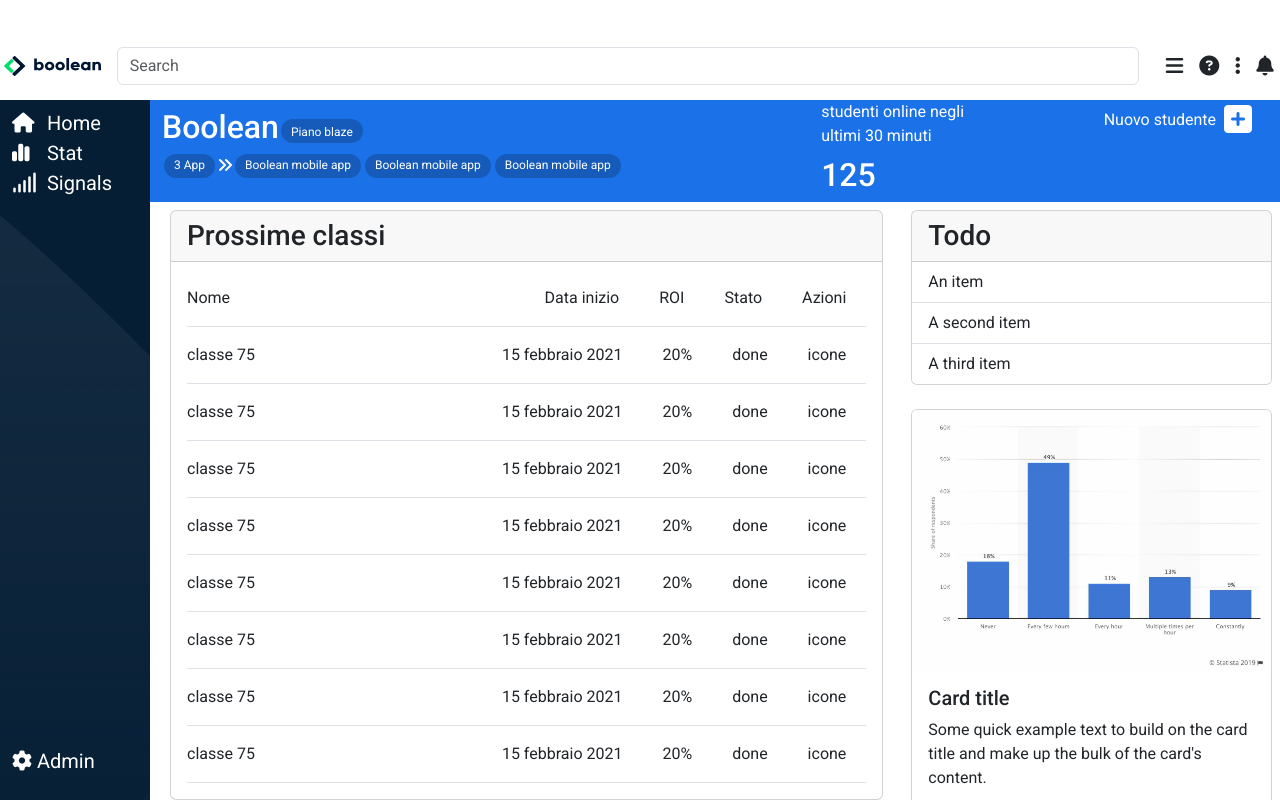
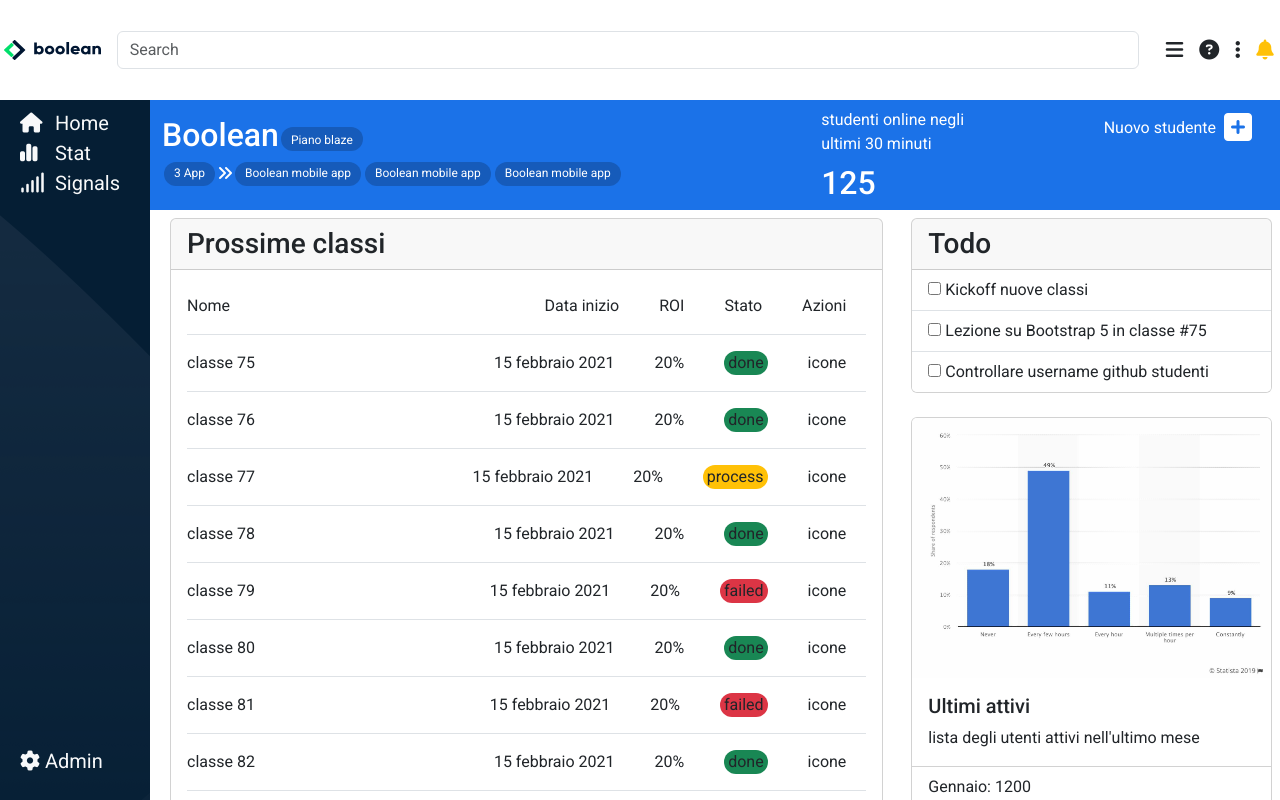
Before and after one commit to GiacomoBozzolino/html-css-bootstrap-dashboard, a plain HTML site: page index.html in a window 1280 px wide. Drawn offline with nearby package versions, Linux system fonts and the light colour scheme.

Commit message:
[FEAT]lavoro contenuto cards

```diff
--- a/css/style.css
+++ b/css/style.css
@@ -12,10 +12,10 @@
     list-style-type: none;
 }
 
-a{
+/* a{
     text-decoration: none;
     color: inherit;
-}
+} */
 
 main{
     width: 100%;
@@ -28,7 +28,7 @@
 /* CLASSI HEADER */
 header{
     width: 100%;
-    height: 75px;
+    height: 100px;
     background-color: white;
 
 }
@@ -66,6 +66,11 @@
 .icon{
     width: 30px;
 
+}
+
+
+.side-bar-link:hover{
+    background-color: gray;
 }
 /* CLASSI DASHBOARD */
 .dashboard{
--- a/index.html
+++ b/index.html
@@ -17,7 +17,7 @@
 </head>
     <body>
         <!-- INIZIO HEADER -->
-        <header class="fixed-top py-3">
+        <header class="fixed-top ">
                 <div class="container-fluid">
                     <div class="row  align-items-center height-row ">
                         <div class="col-1 d-flex justify-content-center ">
@@ -46,13 +46,13 @@
                                 </li>
                                 <li class="p-2">
                                     <div class="dropdown">
-                                        <a  href="#" role="button" data-bs-toggle="dropdown" aria-expanded="false">
+                                        <a  href="#" role="button" data-bs-toggle="dropdown" aria-expanded="false" class="link-warning link-underline-opacity-0 ">
                                             <i class="fa-solid fa-bell"></i>
                                         </a>
                                         <ul class="dropdown-menu">
-                                            <li><a class="dropdown-item" href="#">Action</a></li>
-                                            <li><a class="dropdown-item" href="#">Another action</a></li>
-                                            <li><a class="dropdown-item" href="#">Something else here</a></li>
+                                            <li><a class="dropdown-item" href="#">Profilo</a></li>
+                                            <li><a class="dropdown-item" href="#">Fatturazione</a></li>
+                                            <li><a class="dropdown-item" href="#">Logout</a></li>
                                         </ul>
                                     </div>
                                 </li>
@@ -71,20 +71,20 @@
                         <div class="side-bar-menu  ">
                             <ul class="ps-1">
                                 <li>
-                                    <a href="">
+                                    <a href="" class="link-underline-opacity-0 link-light side-bar-link p-2">
                                             <i class="fa-solid fa-house icon"></i>
                                             <span class="d-none d-xl-inline">Home</span>
                                     </a>
                                 </li>
                                 <li>
-                                    <a href="">
+                                    <a href="" class="link-underline-opacity-0 link-light side-bar-link p-2">
                                         <i class="fa-solid fa-chart-simple  icon"></i>
                                         <span class="d-none d-xl-inline">Stat</span>
 
                                     </a>
                                 </li>
                                 <li>
-                                    <a href="">
+                                    <a href="" class="link-underline-opacity-0 link-light side-bar-link p-2">
                                         <i class="fas fa-signal icon "></i>
                                         <span class="d-none d-xl-inline">Signals</span>
                                     </a>
@@ -98,7 +98,7 @@
                         <div class="side-bar-menu">
                             <ul class="ps-1">
                                 <li>
-                                    <a href="">
+                                    <a href="" class="link-underline-opacity-0 link-light side-bar-link p-2">
                                             <i class="fas fa-gear"></i>
                                             <span class="d-none d-xl-inline">Admin</span>
                                     </a>
@@ -115,13 +115,13 @@
                 <div class="top-bar">
                     <!-- TOP-BAR -->
                     <div class="row justify-content-between align-items-center m-0 ">
-                        <div class="col-12 col-lg-3 col-xl-2  order-1 order-lg-3 align-self-start ">
+                        <div class="col-12 col-lg-3 col-xl-2 order-1 order-lg-3 align-self-start pt-2 ">
                             <div class="content d-flex pt-2">
                                 <div class="pe-2">Nuovo studente</div>
                                 <div><i class="fa-solid fa-square-plus fa-2xl"></i></div>
                             </div>
                         </div>
-                        <div class="col-12 col-lg-4 col-xl-6   order-2 order-lg-1">
+                        <div class="col-12 col-lg-4 col-xl-6 order-2 order-lg-1 pt-2">
                             <div class="content ">
                                 <div class="d-flex align-items-center">
                                     <h2> Boolean</h2>
@@ -140,7 +140,7 @@
                                 </ul>
                             </div>
                         </div>
-                        <div class="col-12 col-lg-3 col-xl-2  order-3 order-lg-2">
+                        <div class="col-12 col-lg-3 col-xl-2 order-3 order-lg-2 pt-2">
                             <div class="content">
                                 <div class="pb-2">studenti online negli ultimi 30 minuti</div>
                                 <h2>125</h2>
@@ -158,8 +158,8 @@
                                 <div class="card-body">
                                     <div class="card-text d-flex justify-content-between border-bottom pt-2">
                                         <div>Nome</div>
-                                        <div >
-                                            <ul class="d-flex card-list">
+                                        <div>
+                                            <ul class="d-flex card-list justify-content-between">
                                                 <li class="d-none d-xl-block">Data inizio</li>
                                                 <li class="d-none d-xl-block">ROI</li>
                                                 <li>Stato</li>
@@ -170,87 +170,103 @@
                                     <div class="card-text d-flex justify-content-between border-bottom pt-3">
                                         <div> classe 75</div>
                                         <div >
-                                            <ul class="d-flex card-list">
+                                            <ul class="d-flex card-list justify-content-between">
                                                 <li class="d-none d-xl-block"> 15 febbraio 2021</li>
                                                 <li class="d-none d-xl-block"> 20%</li>
-                                                <li> done</li>
+                                                <li>
+                                                    <div class="bg-success rounded-pill px-1 ">done</div>
+                                                </li>
                                                 <li> icone</li>
                                             </ul>
                                         </div>
                                     </div>
                                     <div class="card-text d-flex justify-content-between border-bottom pt-3">
-                                        <div> classe 75</div>
+                                        <div> classe 76</div>
                                         <div >
                                             <ul class="d-flex card-list">
                                                 <li class="d-none d-xl-block"> 15 febbraio 2021</li>
                                                 <li class="d-none d-xl-block"> 20%</li>
-                                                <li> done</li>
+                                                <li>
+                                                    <div class="bg-success rounded-pill px-1">done</div>
+                                                </li>
                                                 <li> icone</li>
                                             </ul>
                                         </div>
                                     </div>
                                     <div class="card-text d-flex justify-content-between border-bottom pt-3">
-                                        <div> classe 75</div>
+                                        <div> classe 77</div>
                                         <div >
-                                            <ul class="d-flex card-list">
+                                            <ul class="d-flex card-list justify-content-between">
                                                 <li class="d-none d-xl-block"> 15 febbraio 2021</li>
                                                 <li class="d-none d-xl-block"> 20%</li>
-                                                <li> done</li>
+                                                <li class="text-center">
+                                                    <div class="bg-warning rounded-pill px-1">process</div>
+                                                </li>
                                                 <li> icone</li>
                                             </ul>
                                         </div>
                                     </div>
                                     <div class="card-text d-flex justify-content-between border-bottom pt-3">
-                                        <div> classe 75</div>
+                                        <div> classe 78</div>
                                         <div >
-                                            <ul class="d-flex card-list">
+                                            <ul class="d-flex card-list text-center ">
                                                 <li class="d-none d-xl-block"> 15 febbraio 2021</li>
                                                 <li class="d-none d-xl-block"> 20%</li>
-                                                <li> done</li>
+                                                <li>
+                                                    <div class="bg-success rounded-pill px-1">done</div>
+                                                </li>
                                                 <li> icone</li>
                                             </ul>
                                         </div>
                                     </div>
                                     <div class="card-text d-flex justify-content-between border-bottom pt-3">
-                                        <div> classe 75</div>
+                                        <div> classe 79</div>
                                         <div >
-                                            <ul class="d-flex card-list">
+                                            <ul class="d-flex card-list text-center">
                                                 <li class="d-none d-xl-block"> 15 febbraio 2021</li>
                                                 <li class="d-none d-xl-block"> 20%</li>
-                                                <li> done</li>
+                                                <li>
+                                                    <div class="bg-danger rounded-pill px-1">failed</div>
+                                                </li>
                                                 <li> icone</li>
                                             </ul>
                                         </div>
                                     </div>
                                     <div class="card-text d-flex justify-content-between border-bottom pt-3">
-                                        <div> classe 75</div>
+                                        <div> classe 80</div>
                                         <div >
                                             <ul class="d-flex card-list">
                                                 <li class="d-none d-xl-block"> 15 febbraio 2021</li>
                                                 <li class="d-none d-xl-block"> 20%</li>
-                                                <li> done</li>
+                                                <li>
+                                                    <div class="bg-success rounded-pill px-1">done</div>
+                                                </li>
                                                 <li> icone</li>
                                             </ul>
                                         </div>
                                     </div>
                                     <div class="card-text d-flex justify-content-between border-bottom pt-3">
-                                        <div> classe 75</div>
+                                        <div> classe 81</div>
                                         <div >
                                             <ul class="d-flex card-list">
                                                 <li class="d-none d-xl-block"> 15 febbraio 2021</li>
                                                 <li class="d-none d-xl-block"> 20%</li>
-                                                <li> done</li>
+                                                <li>
+                                                    <div class="bg-danger rounded-pill px-1">failed</div>
+                                                </li>
                                                 <li> icone</li>
                                             </ul>
                                         </div>
                                     </div>
                                     <div class="card-text d-flex justify-content-between border-bottom pt-3">
-                                        <div> classe 75</div>
+                                        <div> classe 82</div>
                                         <div >
                                             <ul class="d-flex card-list">
                                                 <li class="d-none d-xl-block"> 15 febbraio 2021</li>
                                                 <li class="d-none d-xl-block"> 20%</li>
-                                                <li> done</li>
+                                                <li>
+                                                    <div class="bg-success rounded-pill px-1">done</div>
+                                                </li>
                                                 <li> icone</li>
                                             </ul>
                                         </div>
@@ -301,26 +317,32 @@
                                     Todo
                                 </h3>
                                 <ul class="list-group list-group-flush">
-                                    <li class="list-group-item">An item</li>
-                                    <li class="list-group-item">A second item</li>
-                                    <li class="list-group-item">A third item</li>
+                                    <li class="list-group-item">
+                                        <input type="checkbox" name="" id=""> Kickoff nuove classi
+                                    </li>
+                                    <li class="list-group-item">
+                                        <input type="checkbox" name="" id=""> Lezione su Bootstrap 5 in classe #75
+                                    </li>
+                                    <li class="list-group-item">
+                                        <input type="checkbox" name="" id=""> Controllare username github  studenti
+                                    </li>
                                 </ul>
                             </div>
 
                             <div class="card mt-4">
                                 <img src="./img/stats.jpeg" class="card-img-top" alt="...">
                                 <div class="card-body">
-                                    <h5 class="card-title">Card title</h5>
-                                    <p class="card-text">Some quick example text to build on the card title and make up the bulk of the card's content.</p>
+                                    <h5 class="card-title">Ultimi attivi</h5>
+                                    <p class="card-text">lista degli utenti attivi nell'ultimo mese</p>
                                 </div>
                                 <ul class="list-group list-group-flush">
-                                    <li class="list-group-item">An item</li>
-                                    <li class="list-group-item">A second item</li>
-                                    <li class="list-group-item">A third item</li>
+                                    <li class="list-group-item">Gennaio: 1200</li>
+                                    <li class="list-group-item">Febbraio: 800</li>
+                                    <li class="list-group-item">Marzo: 1500S</li>
                                 </ul>
                                 <div class="card-body">
-                                    <a href="#" class="card-link">Card link</a>
-                                    <a href="#" class="card-link">Another link</a>
+                                    <a href="#" class="card-link link-underline-primary">Visulizza report approfondito</a>
+
                                 </div>
                             </div>
                         </div>
```
